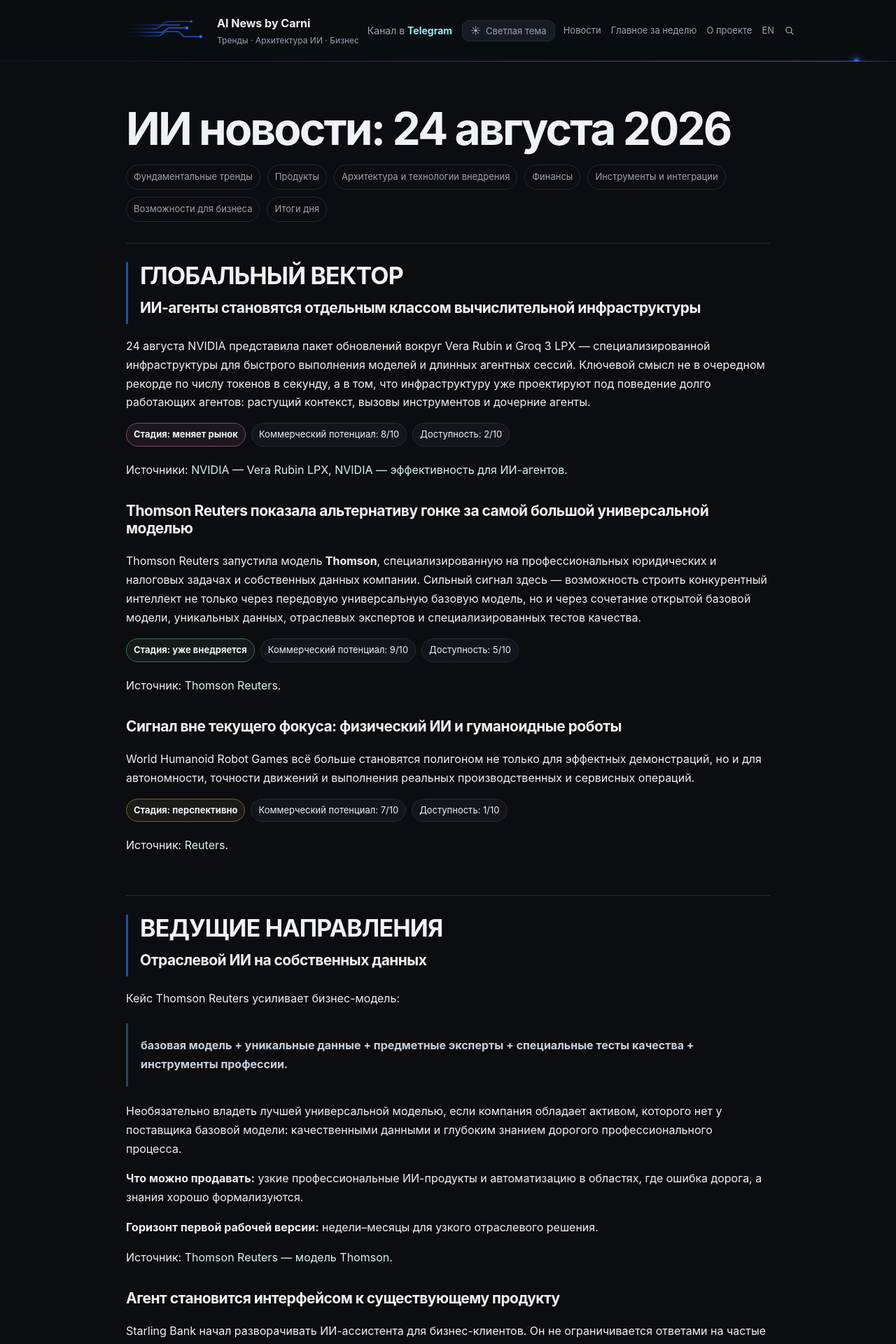
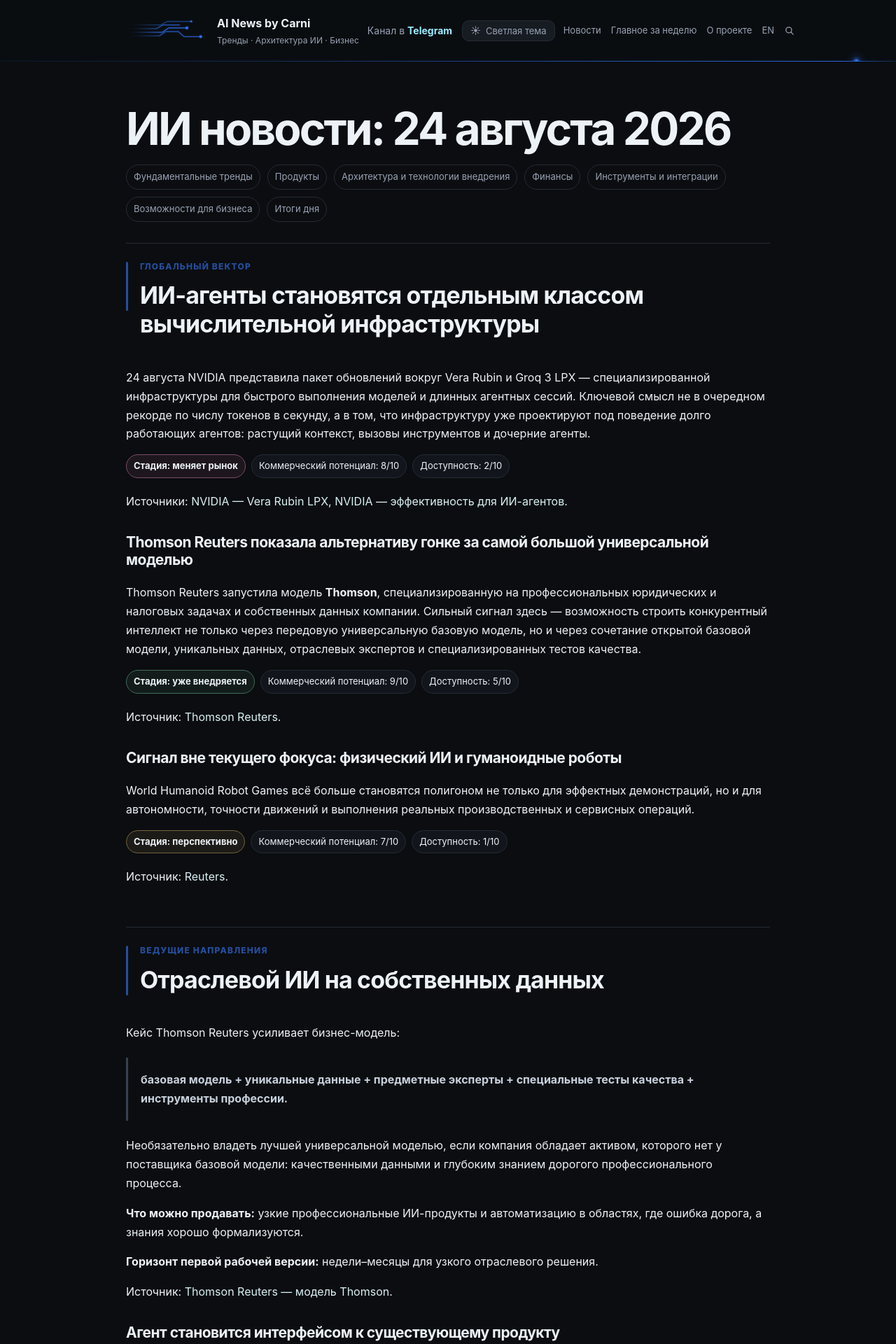
Before and after one commit to DmitryCarni/ai-news-by-carni, a Jekyll site: the page built from daily/2026-08-24.md, in a window 1280 px wide. Shown: the top 1920 px of the page at 70% size. Built offline with Jekyll 4.4.1, drawn with Linux system fonts in a browser that asks for light colours.

Commit message:
Restore small blue chapter labels and large story titles

```diff
--- a/_layouts/default.html
+++ b/_layouts/default.html
@@ -134,7 +134,7 @@
       document.documentElement.dataset.theme = theme;
     })();
   </script>
-  <link rel="stylesheet" href="{{ '/assets/css/style.css' | relative_url }}?v=report-headings-20260927-4-{{ site.time | date: '%s' }}">
+  <link rel="stylesheet" href="{{ '/assets/css/style.css' | relative_url }}?v=report-headings-20260927-5-{{ site.time | date: '%s' }}">
   <style>
     .site-header{
       position:relative;
@@ -252,13 +252,13 @@
     .report h2#finance-tools::before,
     .report h2#monetization::before{
       display:block!important;
-      margin:0!important;
-      color:var(--text)!important;
-      font-size:clamp(28px,4vw,34px)!important;
+      margin:0 0 8px!important;
+      color:var(--section-accent)!important;
+      font-size:12px!important;
       line-height:1.2!important;
-      letter-spacing:-.025em!important;
-      text-transform:none!important;
-      font-weight:700!important;
+      letter-spacing:.1em!important;
+      text-transform:uppercase!important;
+      font-weight:800!important;
     }
     .report h2#fundamental::before{content:"ГЛОБАЛЬНЫЙ ВЕКТОР"!important}
     .report h2#applied::before{content:"ВЕДУЩИЕ НАПРАВЛЕНИЯ"!important}
@@ -294,8 +294,10 @@
     .report h2#finance-tools + h3,
     .report h2#monetization + h3{
       margin-top:0;
-      padding:6px 0 8px 20px;
-      font-size:21px;
+      padding:0 0 8px 20px;
+      font-size:clamp(28px,4vw,34px);
+      line-height:1.2;
+      letter-spacing:-.025em;
     }
     @media(max-width:700px){
       .site-header .header-inner{min-height:76px;gap:12px}
```
